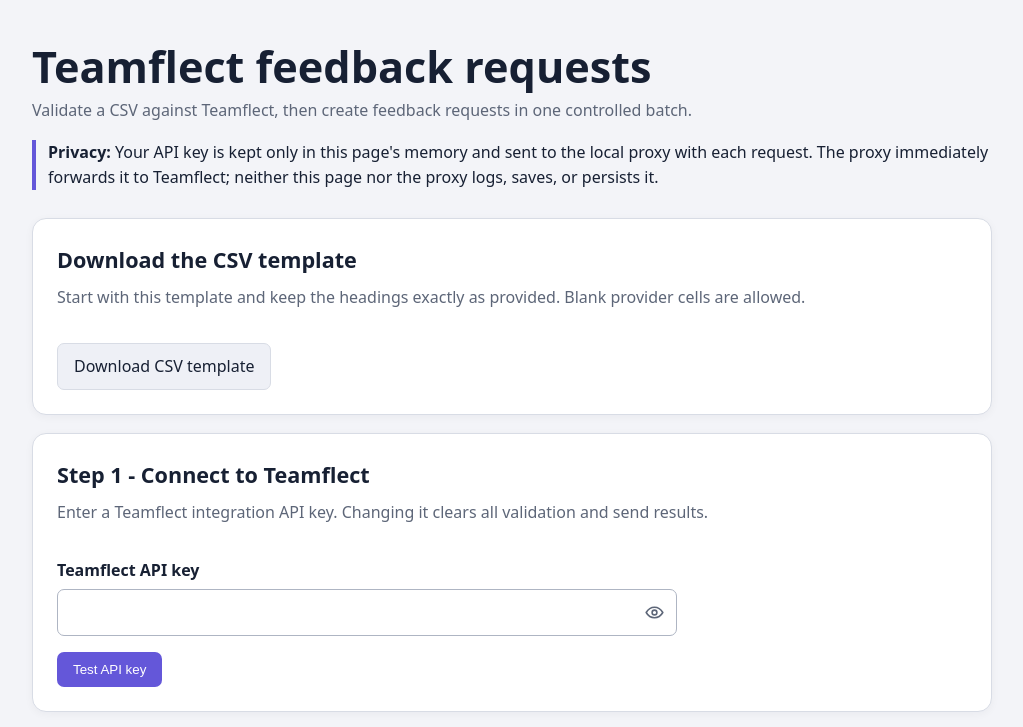
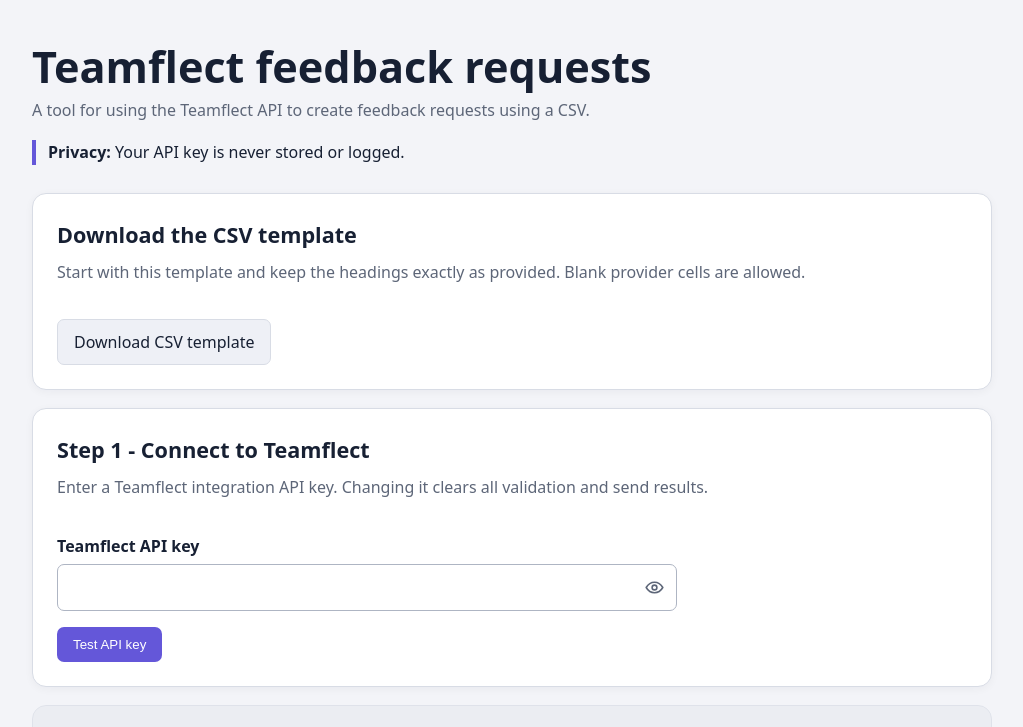
Before and after one commit to cruddasj/teamflect-notifier, a website: page index.html in a window 1280 px wide. Shown: the top 727 px of the page, without its empty margins (128-1151 px from the left). Drawn offline with Linux system fonts and the light colour scheme.

Commit message:
feat: minor content update

```diff
--- a/index.html
+++ b/index.html
@@ -41,7 +41,8 @@
 </head>
 <body>
 <main>
-  <header><h1>Teamflect feedback requests</h1><p class="lede">Validate a CSV against Teamflect, then create feedback requests in one controlled batch.</p><p class="privacy"><strong>Privacy:</strong> Your API key is kept only in this page's memory and sent to the local proxy with each request. The proxy immediately forwards it to Teamflect; neither this page nor the proxy logs, saves, or persists it.</p></header>
+  <header><h1>Teamflect feedback requests</h1>
+    <p class="lede">A tool for using the Teamflect API to create feedback requests using a CSV.</p><p class="privacy"><strong>Privacy:</strong> Your API key is never stored or logged.</p></header>
 
   <section aria-labelledby="template-title-heading">
     <h2 id="template-title-heading">Download the CSV template</h2>
```
